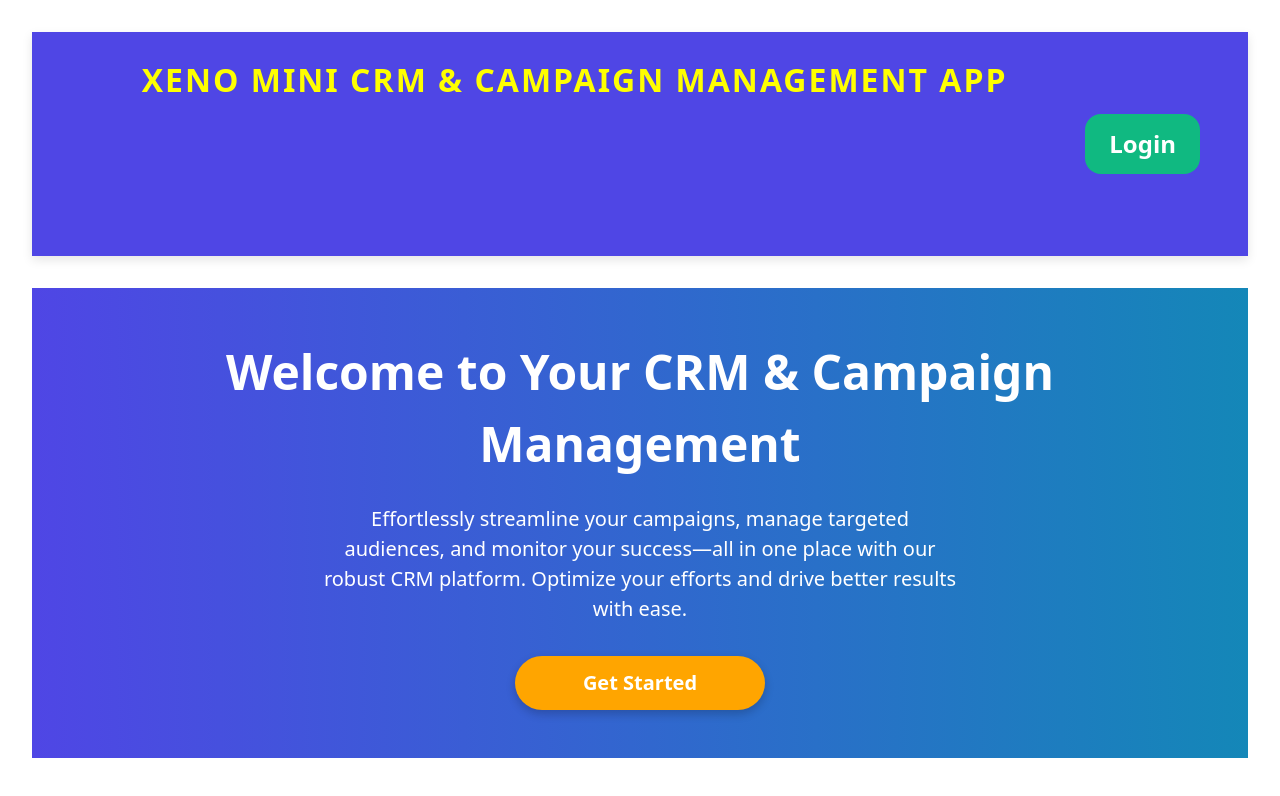
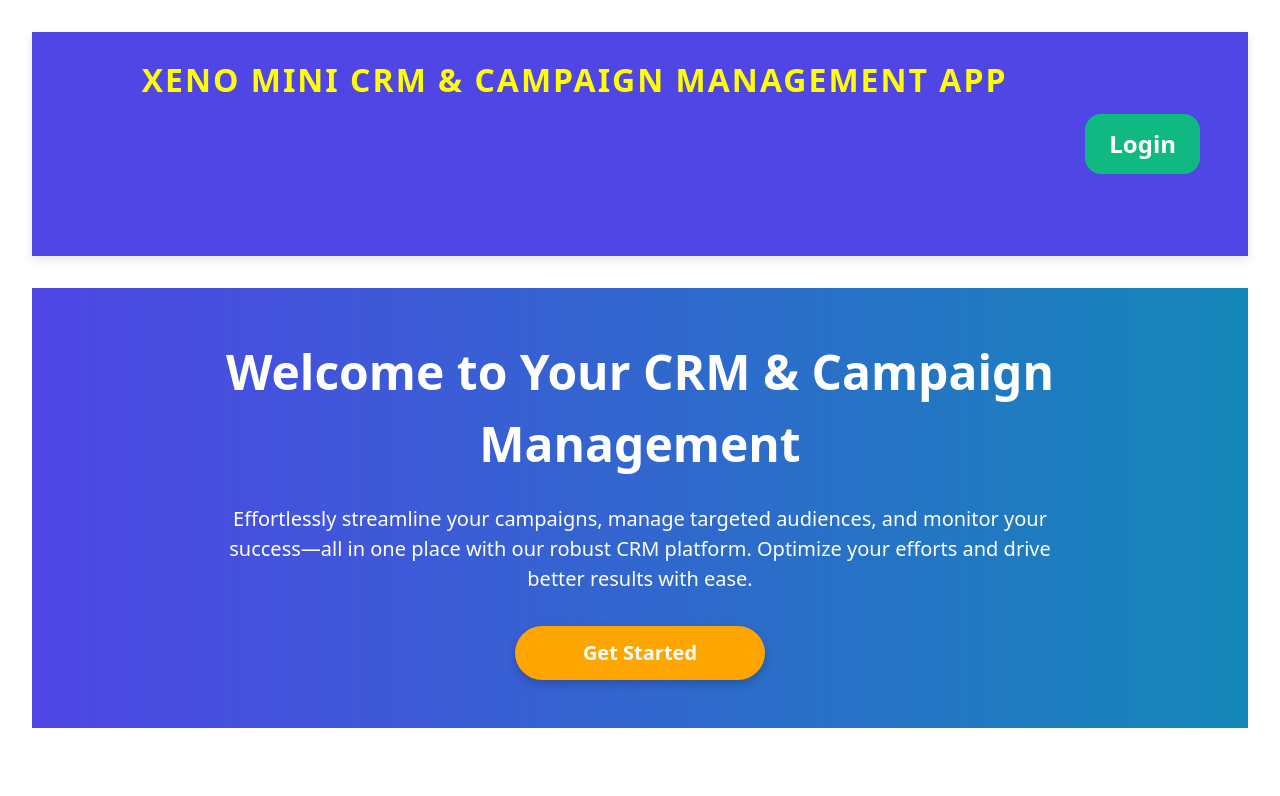
Before and after one commit to SravyaSattisetti777/Mini-CRM-Campaign-Management-App, a React (Vite) app: page / in a window 1280 px wide. Shown: the top 796 px of the page. Built offline with nearby package versions, Linux system fonts and the light colour scheme; no server answers.

Commit message:
Update Hero.css

```diff
--- a/src/pages/Hero.css
+++ b/src/pages/Hero.css
@@ -2,14 +2,15 @@
 .hero-container {
   background: linear-gradient(to right, #4f46e5, #1487b8);
   color: white;
-  padding: 3rem 2rem;
+  padding: 3rem;
   text-align: center;
   position: relative;
   margin-top: 2.6%;
+  max-width: 170rem;
 }
 
 .hero-content {
-  max-width: 60rem;
+  max-width: 80rem;
   margin: 0 auto;
 }
 
@@ -23,7 +24,7 @@
 
 .hero-description {
   font-size: 1.25rem;
-  max-width: 40rem;
+  max-width: 55rem;
   margin: 0 auto 2rem;
   color: white;
 }
```
